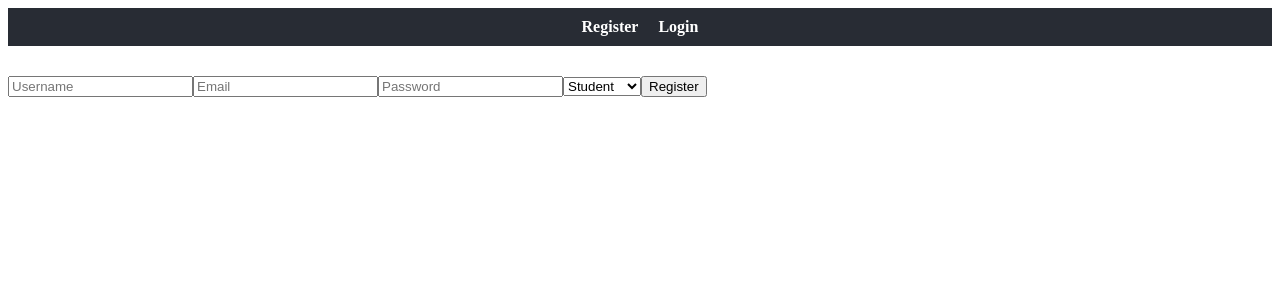
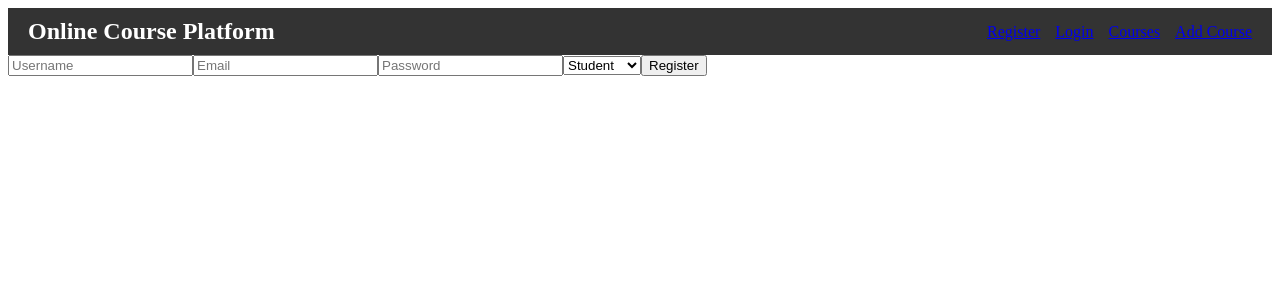
Before and after one commit to Karthikeya172001/online-course-platform-project, a React (Create React App) app in the folder client/: page / in a window 1280 px wide. Shown: the top 300 px of the page. Built offline with nearby package versions, Linux system fonts and the light colour scheme.

Commit message:
Update Navbar.js

```diff
--- a/client/src/components/Navbar.js
+++ b/client/src/components/Navbar.js
@@ -1,53 +1,40 @@
 // client/src/components/Navbar.js
-import React from 'react';
-import { Link, useNavigate } from 'react-router-dom';
-import getRole from '../utils/getRole';
+import React from "react";
+import { Link } from "react-router-dom";
 
 function Navbar() {
-  const navigate = useNavigate();
-  const token = localStorage.getItem('token');
-  const role = getRole();
-
-  const handleLogout = () => {
-    localStorage.removeItem('token');
-    navigate('/login');
-  };
-
   return (
     <nav style={styles.nav}>
-      <Link to="/" style={styles.link}>Register</Link>
-      <Link to="/login" style={styles.link}>Login</Link>
-      {token && (
-        <>
-          <Link to="/courses" style={styles.link}>Courses</Link>
-          <button onClick={handleLogout} style={styles.logout}>Logout</button>
-        </>
-      )}
+      <h2 style={styles.logo}>Online Course Platform</h2>
+      <ul style={styles.menu}>
+        <li><Link to="/">Register</Link></li>
+        <li><Link to="/login">Login</Link></li>
+        <li><Link to="/courses">Courses</Link></li>
+        <li><Link to="/add-course">Add Course</Link></li>
+      </ul>
     </nav>
   );
 }
 
 const styles = {
   nav: {
-    display: 'flex',
-    justifyContent: 'center',
-    gap: '20px',
-    backgroundColor: '#282c34',
-    padding: '10px',
-    marginBottom: '30px',
+    display: "flex",
+    justifyContent: "space-between",
+    alignItems: "center",
+    padding: "10px 20px",
+    background: "#333",
+    color: "#fff",
   },
-  link: {
-    color: 'white',
-    textDecoration: 'none',
-    fontWeight: 'bold',
+  logo: {
+    margin: 0,
   },
-  logout: {
-    background: 'red',
-    color: 'white',
-    border: 'none',
-    padding: '5px 10px',
-    cursor: 'pointer',
-  }
+  menu: {
+    listStyle: "none",
+    display: "flex",
+    gap: "15px",
+    margin: 0,
+    padding: 0,
+  },
 };
 
 export default Navbar;
```
